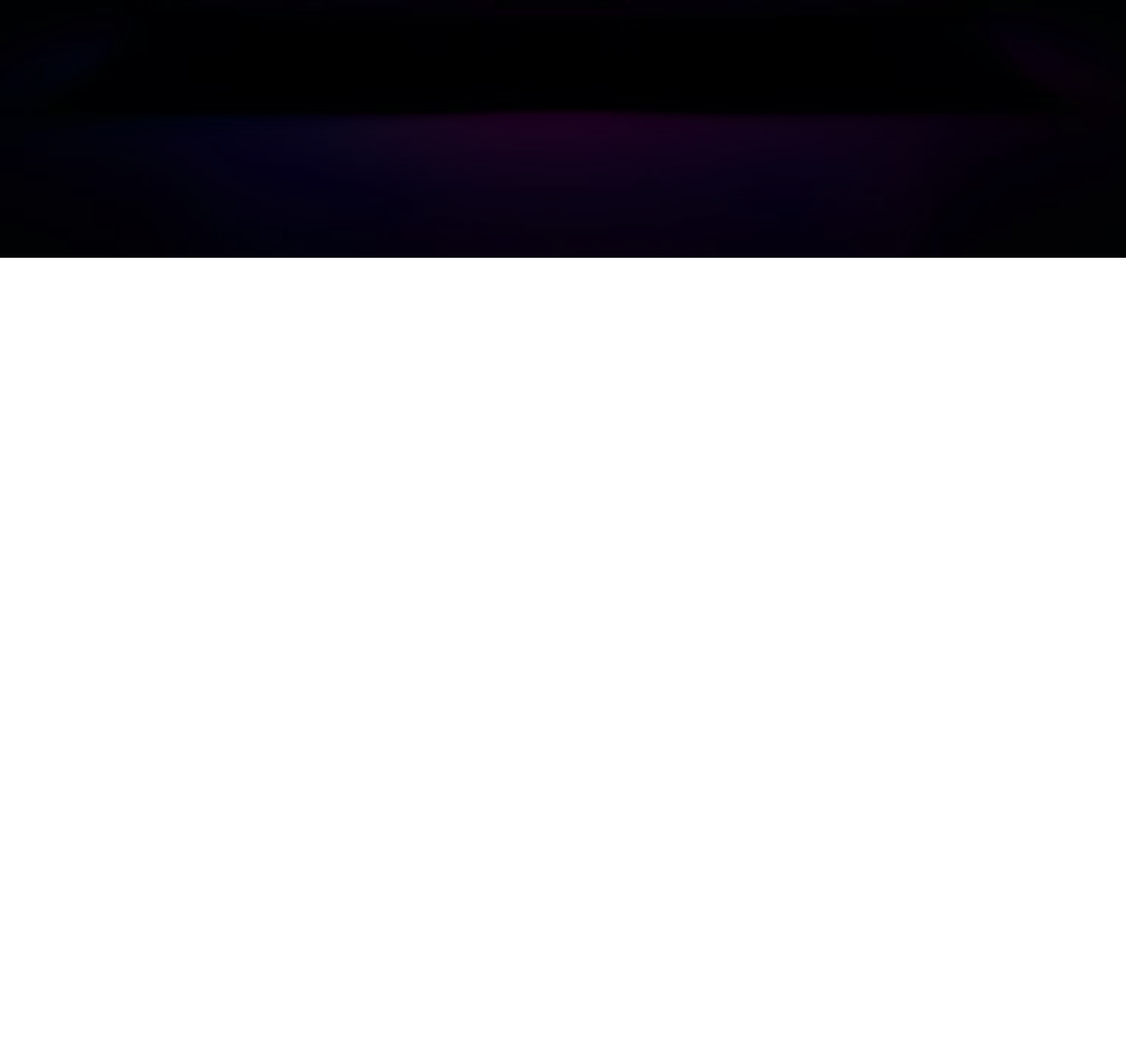
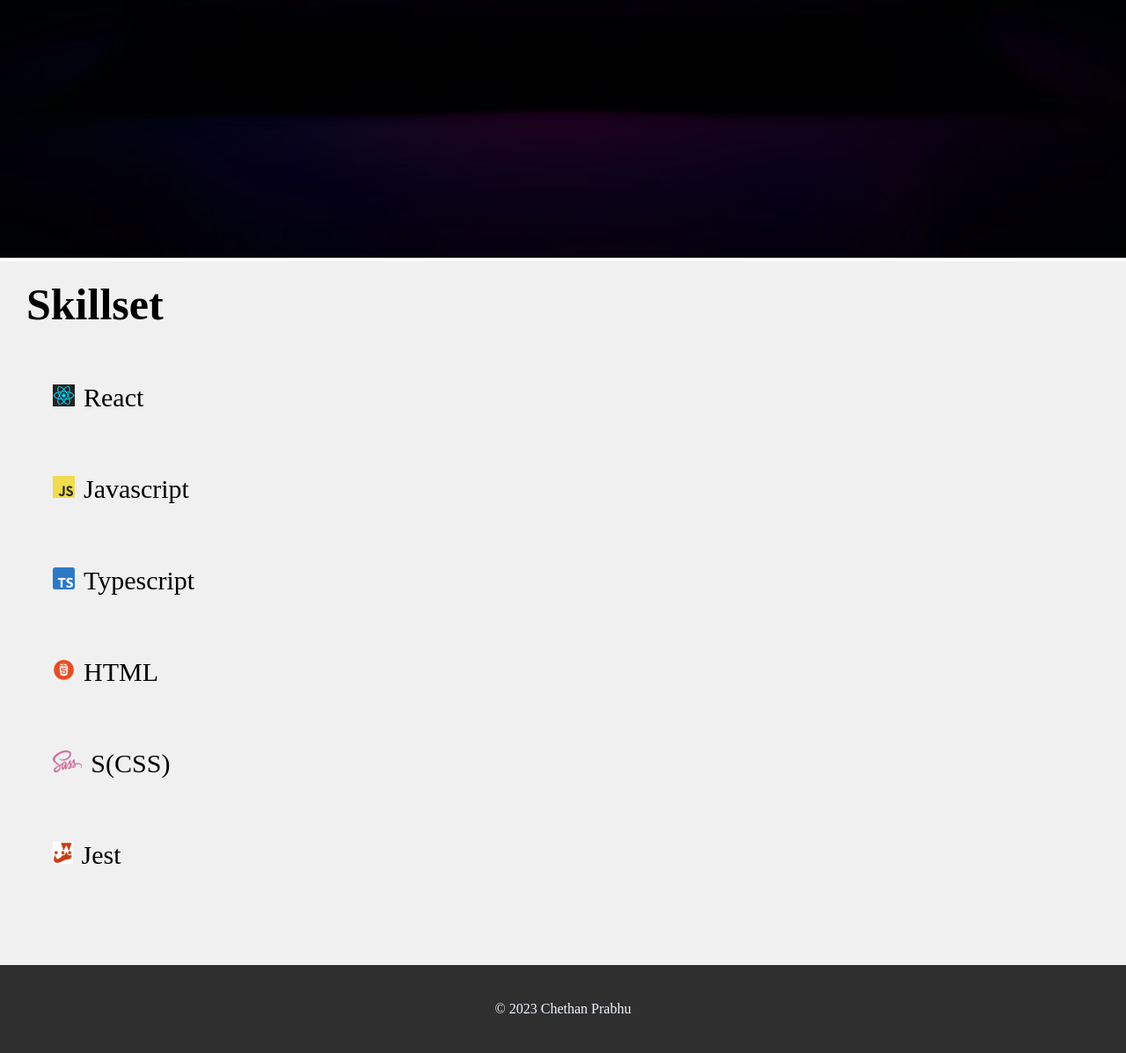
Before and after one commit to chethanprabhu/Portfolio, a plain HTML site: page index.html in a window 1280 px wide. Shown: the part 507-1704 px from the top of the page at 88% size. Before the commit the page ends 804 px from the top, so only its background shows below. Drawn offline with Linux system fonts and the light colour scheme.

Commit message:
added sample skill set and footer

```diff
--- a/index.html
+++ b/index.html
@@ -7,10 +7,26 @@
     <link rel="stylesheet" href="./styles.css">
 </head>
 <body>
-    <img class="hero" src="./images/hero2.avif" alt="homepage-image">
-    <div class="center">
-        <h1 class="name">CHETHAN PRABHU</h1>
-        <h2 class="role">Frontend Web Developer</h2>
+    <div class="homepage">
+        <img class="hero" src="./images/hero2.avif" alt="homepage-image">
+        <div class="center">
+            <h1 class="name">CHETHAN PRABHU</h1>
+            <h2 class="role">Frontend Web Developer</h2>
+        </div>
+    </div>
+    <div class="skillset">
+        <h2 class="skillHeader">Skillset</h2>
+        <ul class="skillsetUL">
+            <ol><img class="skillLogo" src="./images/react.png"/>React</ol>
+            <ol><img class="skillLogo" src="./images/js.png"/>Javascript</ol>
+            <ol><img class="skillLogo" src="./images/ts.png"/>Typescript</ol>
+            <ol><img class="skillLogo" src="./images/html.png"/>HTML</ol>
+            <ol><img class="skillLogo" src="./images/scss.png"/>S(CSS)</ol>
+            <ol><img class="skillLogo" src="./images/jest.png"/>Jest</ol>
+        </ul>
+    </div>
+    <div class="footer">
+        © 2023 Chethan Prabhu
     </div>
 </body>
 </html>
--- a/styles.css
+++ b/styles.css
@@ -3,7 +3,7 @@
     margin: 0;
 }
 
-body {
+.homepage {
     position: relative;
     text-align: center;
     color: white;
@@ -35,3 +35,41 @@ body {
     font-size: 30px;
     font-weight: 300;
 }
+
+.skillset {
+    background-color: #f0f0f0;
+    height: 100vh;
+}
+
+.skillHeader {
+    padding-left: 30px;
+    padding-top: 20px;
+    font-size: 50px;
+}
+
+.skillsetUL {
+    display: flex;
+    gap: 30px;
+    flex-direction: column;
+    font-size: 30px;
+    font-weight: 500;
+    padding: 40px;
+}
+
+ol {
+    padding: 20px;
+}
+
+.skillLogo {
+    height: 25px;
+    padding-right: 10px;
+}
+
+.footer {
+    background-color: rgb(47, 47, 47);
+    height: 100px;
+    display: flex;
+    align-items: center;
+    justify-content: center;
+    color: aliceblue;
+}
```
Also changed, not shown: images/html.png (added), images/jest.png (added), images/js.png (added), images/react.png (added), images/scss.png (added), images/ts.png (added).
